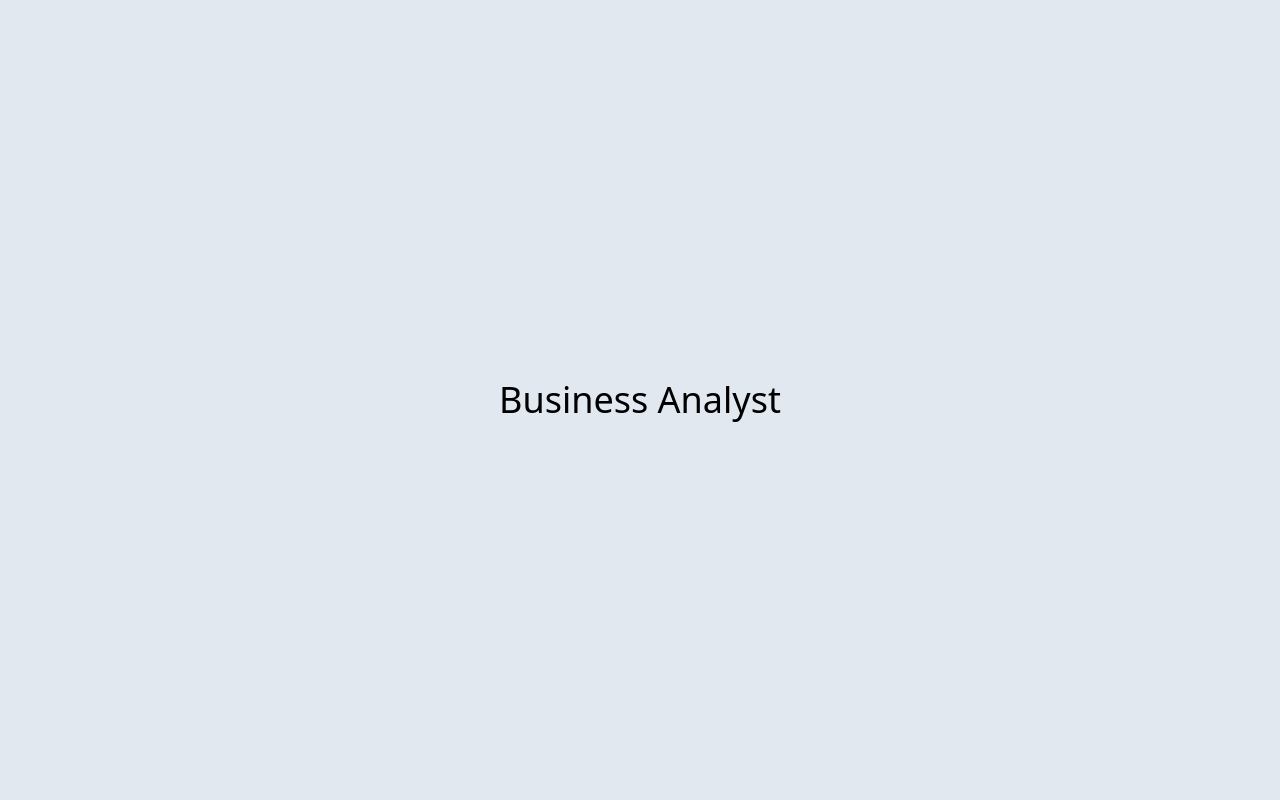
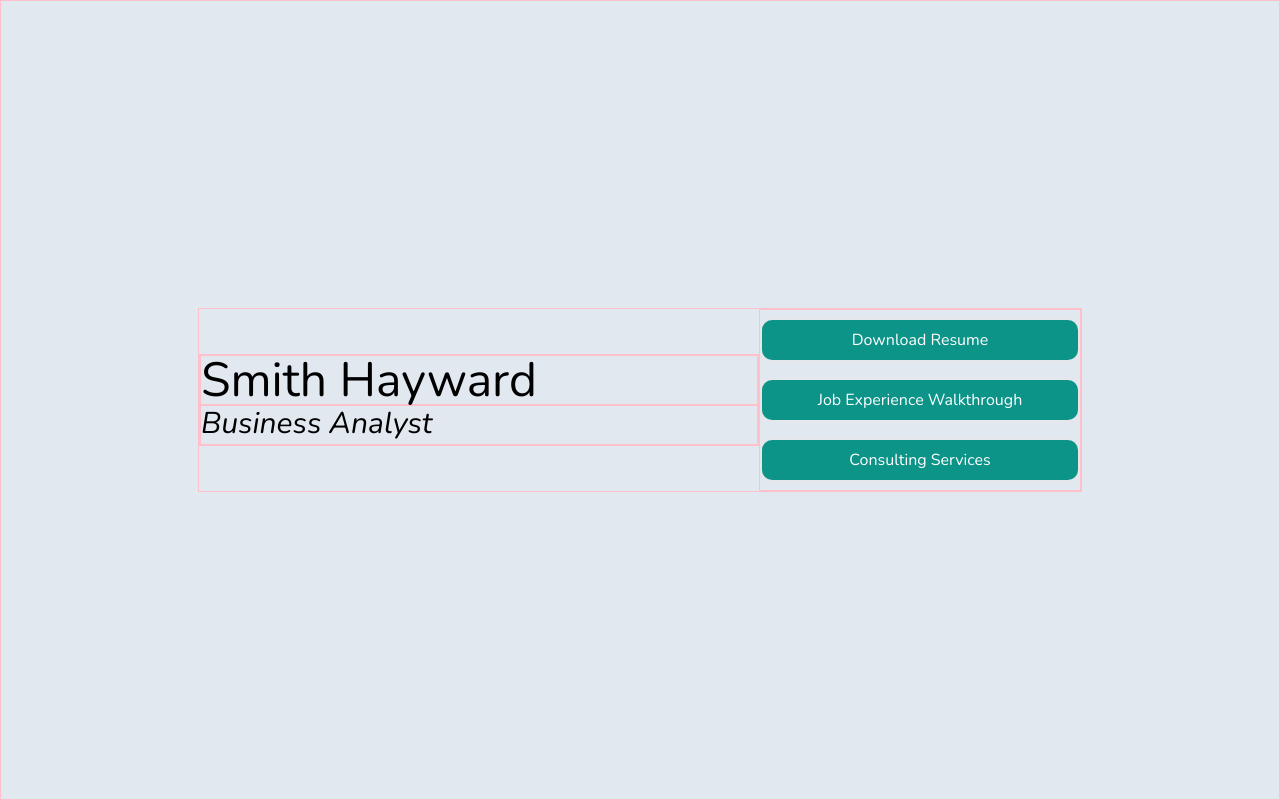
Before and after one commit to smithhayward/smithdoesstuff-com-svelte, a SvelteKit app: page / in a window 1280 px wide. Shown: the top 800 px of the page. Built offline with nearby package versions, Linux system fonts and the light colour scheme.

Commit message:
added more stuff

```diff
--- a/src/app.html
+++ b/src/app.html
@@ -5,6 +5,13 @@
 		<link rel="icon" href="%sveltekit.assets%/favicon.png" />
 		<meta name="viewport" content="width=device-width, initial-scale=1" />
 		%sveltekit.head%
+
+		<style>
+			html {
+    			scroll-behavior: smooth;
+			}
+
+		</style>
 	</head>
 	<body data-sveltekit-preload-data="hover">
 		<div style="display: contents">%sveltekit.body%</div>
--- a/src/routes/+page.svelte
+++ b/src/routes/+page.svelte
@@ -4,7 +4,7 @@
 
     import { fade, slide, fly } from 'svelte/transition';
 
-    $: heroString = writable("Smith Hayward");
+    $: heroString = writable("");
 
     setTimeout(()=> {
         $heroString = "Data Wrangler";
@@ -21,8 +21,47 @@
 </script>
 
 
-<div class="flex flex-row h-svh bg-slate-200">
-{#key $heroString}
-    <div class=" text-nowrap mx-auto my-auto text-4xl">{$heroString}</div>
-{/key}
+<div id="index" class="flex flex-col md:flex-row h-svh bg-slate-200">
+
+    <div class="flex flex-col mx-auto my-auto sm:flex-row">
+    <div class="flex flex-col my-auto mx-auto sm:min-w-[560px]">
+        <div class="text-5xl">Smith Hayward</div>
+
+        <div class=" h-10 text-3xl italic">{$heroString}</div>
+
+    </div>
+
+<div class="flex flex-col my-6 sm:my-auto ">
+    <a href="/resume.pdf" class=" text-white my-2 text-center min-w-80 mx-auto p-2 px-4 rounded-xl bg-teal-600 border-2 hover:bg-teal-500 hover:border-2 hover:border-teal-900 hover:my-2 hover:text-[1.1em] hover:font-bold hover:text-black transition-all duration-300 " >
+        <button class="">
+            Download Resume</button></a>
+    <a href="#experience" class=" text-white my-2 text-center min-w-80 mx-auto p-2 px-4 rounded-xl bg-teal-600 border-2 hover:bg-teal-500 hover:border-2 hover:border-teal-900 hover:my-2 hover:text-[1.1em] hover:font-bold hover:text-black transition-all duration-300 " >
+        <button class="">
+            Job Experience Walkthrough</button></a>
+    <a href="#consulting" class=" text-white my-2 text-center min-w-80 mx-auto p-2 px-4 rounded-xl bg-teal-600 border-2 hover:bg-teal-500 hover:border-2 hover:border-teal-900 hover:my-2 hover:text-[1.1em] hover:font-bold hover:text-black transition-all duration-300 " >
+        <button class="">
+            Consulting Services</button></a>
 </div>
+</div>
+</div>
+
+<div id="experience" class="flex flex-col h-svh justify-center bg-slate-400">
+
+
+</div>
+
+<div id="consulting" class="flex flex-col h-svh justify-center bg-slate-200">
+
+
+</div>
+
+<style>
+
+	@import url('https://fonts.googleapis.com/css2?family=Nunito:ital,wght@0,200..1000;1,200..1000&display=swap');
+
+	*{ font-family: Nunito, Helvetica, sans-serif;}
+
+div {
+    border: 1px solid pink;
+}
+</style>
```
